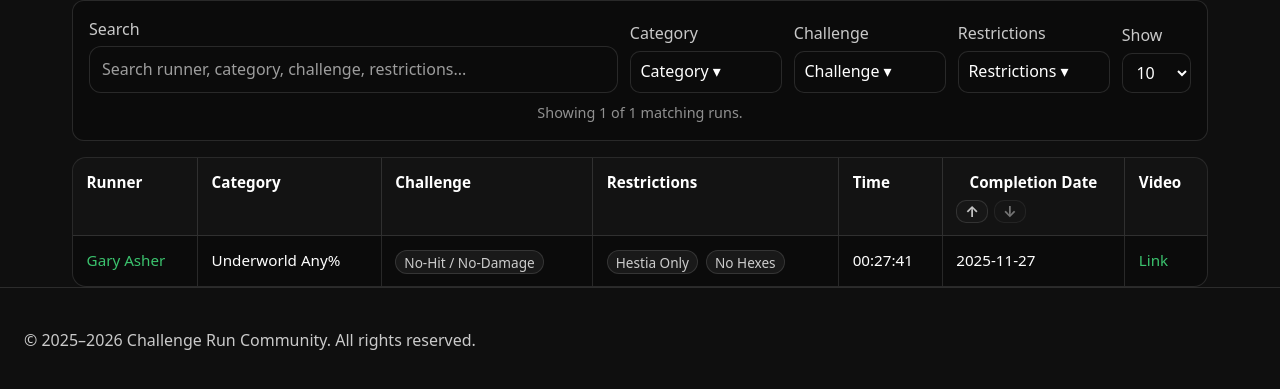
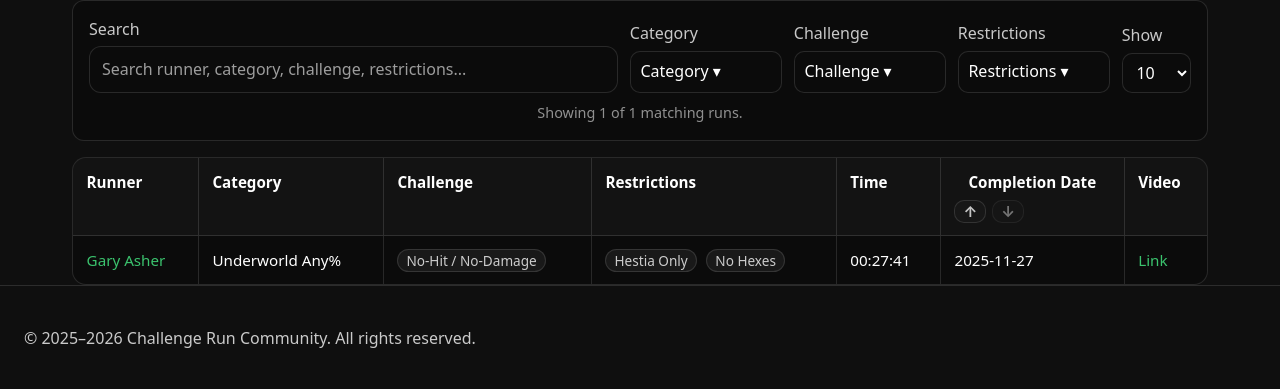
Before and after one commit to GaryAsher/challenge-run-site, a Jekyll site: the page built from games/hades-2/game-runs.md, in a window 1280 px wide and 1180 px high. Shown: the part 786-1175 px from the top of the window. Built offline with Jekyll 4.4.1, drawn with Linux system fonts in a browser that asks for light colours.

Commit message:
add .tags helper

```diff
--- a/assets/style.css
+++ b/assets/style.css
@@ -327,9 +327,13 @@
   text-decoration: none;
 }
 
-/* Make clickable tags feel clickable when they are buttons */
-button.tag {
-  cursor: pointer;
+button.tag { cursor: pointer; }
+
+/* Consistent spacing when multiple tags are rendered in a row */
+.tags {
+  display: flex;
+  flex-wrap: wrap;
+  gap: 0.35rem 0.35rem;
 }
 
 /* ============================================================
@@ -441,7 +445,6 @@
 
 .active-filters:empty { display: none; }
 
-/* Active filter chips are clickable */
 .active-filters .tag {
   cursor: pointer;
 }
@@ -868,6 +871,11 @@
   color: var(--accent);
 }
 
+/* Replace inline margin on status */
+.runner-status {
+  margin: 0.25rem 0 0 0;
+}
+
 /* ============================================================
    Runner Links Wrapper
    ============================================================ */
@@ -1019,7 +1027,18 @@
 .tab-panel.active { display: block; }
 
 /* ============================================================
-   Runs Page: Table + Date Row + Pagination
+   Runner run meta spacing (replaces inline margin)
+   ============================================================ */
+.runner-run-meta {
+  margin-top: 0.35rem;
+}
+
+.runner-run-tags {
+  margin-top: 0.5rem;
+}
+
+/* ============================================================
+   Runs Page: Table + Pagination
    ============================================================ */
 .table-wrap {
   border: 1px solid var(--border);
@@ -1069,23 +1088,6 @@
 
 .runs-table tbody tr:last-child td { border-bottom: none; }
 
-.runs-date-row {
-  display: flex;
-  gap: 0.5rem;
-  align-items: center;
-  flex-wrap: wrap;
-}
-
-.runs-date-row .filter-wrap {
-  flex: 1;
-  max-width: none;
-}
-
-.runs-date-row .filter {
-  margin: 0;
-  max-width: none;
-}
-
 .pager {
   display: inline-flex;
   gap: 0.5rem;
@@ -1094,11 +1096,18 @@
 
 .pager .muted { white-space: nowrap; }
 
-/* Tag spacing only (visual style comes from .tag above) */
-.runs-table td .tag {
-  margin: 0.15rem 0.25rem 0 0;
+/* Only add extra spacing between multiple tags inside table cells */
+.runs-table td :is(.tag, .tags) .tag {
+  margin: 0;
+}
+.runs-table td .tag + .tag {
+  margin-left: 0.35rem;
+}
+.runs-table td .tags {
+  gap: 0.35rem;
 }
 
+/* Time column stays compact */
 .runs-table th:nth-child(5),
 .runs-table td:nth-child(5) {
   white-space: nowrap;
```
